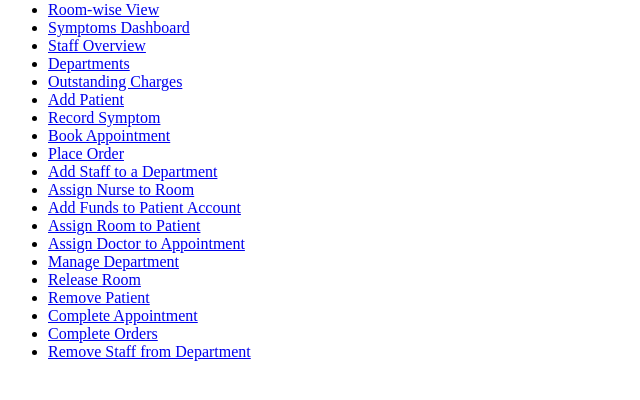
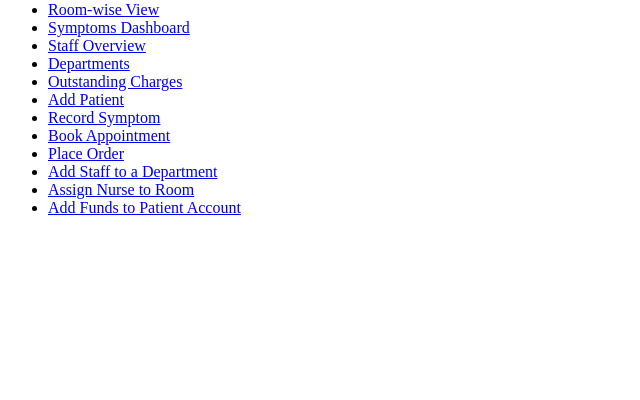
Before and after one commit to aashritha090909/phase4, a Django app: page /user/ in a window 1280 px wide. Shown: the part 113-513 px from the top of the page, without its empty margins (0-640 px from the left). Run offline with Django 5.2, Linux system fonts and the light colour scheme.

Commit message:
Revert "Add the last eight procedures"
This reverts commit 8aa4f42b0b11e4b3ea7e5ce35c0cbe6619a85248.

```diff
--- a/user_app/templates/user_app/home.html
+++ b/user_app/templates/user_app/home.html
@@ -21,17 +21,6 @@
         <li><a href="{% url 'add_staff_to_dept' %}">Add Staff to a Department</a></li>
         <li><a href="{% url 'assign_nurse_to_room' %}">Assign Nurse to Room</a></li>
         <li><a href="{% url 'add_funds' %}">Add Funds to Patient Account</a></li>
-
-
-        <li><a href="{% url 'assign_room_to_patient' %}">Assign Room to Patient</a></li>
-        <li><a href="{% url 'assign_doctor_to_appointment' %}">Assign Doctor to Appointment</a></li>
-        <li><a href="{% url 'manage_department' %}">Manage Department</a></li>
-        <li><a href="{% url 'release_room' %}">Release Room</a></li>
-        <li><a href="{% url 'remove_patient' %}">Remove Patient</a></li>
-        <li><a href="{% url 'complete_appointment' %}">Complete Appointment</a></li>
-        <li><a href="{% url 'complete_orders' %}">Complete Orders</a></li>
-        <li><a href="{% url 'remove_staff_from_dept' %}">Remove Staff from Department</a></li>
-
     </ul>
 </body>
 </html>
--- a/user_app/urls.py
+++ b/user_app/urls.py
@@ -15,12 +15,4 @@ urlpatterns = [
     path("charges/", views.outstanding_charges, name="outstanding_charges"),
     path('add-funds/', views.add_funds_view, name='add_funds'),
     path('assign-nurse-to-room/', views.assign_nurse_to_room_view, name='assign_nurse_to_room'),
-    path('assign-room-to-patient/', views.assign_room_to_patient_view, name='assign_room_to_patient'),
-    path('assign-doctor-to-appointment/', views.assign_doctor_to_appointment_view, name='assign_doctor_to_appointment'),
-    path('manage-department/', views.manage_department_view, name='manage_department'),
-    path('release-room/', views.release_room_view, name='release_room'),
-    path('remove-patient/', views.remove_patient_view, name='remove_patient'),
-    path('remove-staff-from-dept/', views.remove_staff_from_dept_view, name='remove_staff_from_dept'),
-    path('complete-appointment/', views.complete_appointment_view, name='complete_appointment'),
-    path('complete-orders/', views.complete_orders_view, name='complete_orders'),
 ]
--- a/user_app/views.py
+++ b/user_app/views.py
@@ -294,255 +294,3 @@ def assign_nurse_to_room_view(request):
             context['error'] = f"Database error occurred: {e}"
 
     return render(request, 'user_app/assign_nurse_to_room.html', context)
-
-
-def assign_room_to_patient_view(request):
-    context = {}
-
-    if request.method == 'POST':
-        ip_ssn = request.POST.get('ssn')
-        ip_roomType = request.POST.get('room_type')
-
-        try:
-            ip_roomNumber = int(request.POST.get('room_number'))
-        except (ValueError, TypeError):
-            context['error'] = 'Room number must be a whole number'
-            return render(request, 'user_app/assign_room_to_patient.html', context)
-
-        if not ip_ssn or not ip_roomType:
-            context['error'] = 'All fields are required'
-            return render(request, 'user_app/assign_room_to_patient.html', context)
-
-        if len(ip_ssn) != 11:
-            context['error'] = 'SSN must be XXX-XX-XXXX format'
-            return render(request, 'user_app/assign_room_to_patient.html', context)
-
-        try:
-            with connection.cursor() as cursor:
-                cursor.callproc('assign_room_to_patient', [ip_ssn, ip_roomNumber, ip_roomType])
-                context['message'] = f'Patient {ip_ssn} assigned to room {ip_roomNumber}'
-
-        except Exception as e:
-            print(f"Database Error: {e}")
-            context['error'] = f"Error assigning room to patient. Details: {e}"
-
-    return render(request, 'user_app/assign_room_to_patient.html', context)
-
-
-def assign_doctor_to_appointment_view(request):
-    context = {}
-    if request.method == 'POST':
-        ip_patientId = request.POST.get('patient_id')
-        ip_apptDate = request.POST.get('appt_date')
-        ip_apptTime = request.POST.get('appt_time')
-        ip_doctorId = request.POST.get('doctor_id')
-
-        if not ip_patientId or not ip_apptDate or not ip_apptTime or not ip_doctorId:
-            context['error'] = 'All fields are required'
-            return render(request, 'user_app/assign_doctor_to_appointment.html', context)
-
-        if len(ip_patientId) != 11 or len(ip_doctorId) != 11:
-            context['error'] = 'SSNs must be XXX-XX-XXXX FORMAT'
-            return render(request, 'user_app/assign_doctor_to_appointment.html', context)
-
-        import re
-        if not re.match(r'^([01]\d|2[0-3]):([0-5]\d):([0-5]\d)$', ip_apptTime):
-            context['error'] = 'Time must be in 24-hour format (HH:MM:SS)'
-            return render(request, 'user_app/assign_doctor_to_appointment.html', context)
-
-        try:
-            with connection.cursor() as cursor:
-                cursor.callproc('assign_doctor_to_appointment', [ip_patientId, ip_apptDate, ip_apptTime, ip_doctorId])
-                context['message'] = f'Doctor {ip_doctorId} assigned to appointment'
-
-        except Exception as e:
-            print(f"Database Error: {e}")
-            if "maximum" in str(e).lower() or "3" in str(e):
-                context['error'] = f"Error: Maximum 3 doctors per appointment already reached"
-            elif "conflict" in str(e).lower() or "other patient" in str(e).lower():
-                context['error'] = f"Error: Doctor {ip_doctorId} has another appointment at this time"
-            else:
-                context['error'] = f"Error assigning doctor to appointment. Details: {e}"
-
-    return render(request, 'user_app/assign_doctor_to_appointment.html', context)
-
-
-def manage_department_view(request):
-    context = {}
-    if request.method == 'POST':
-        ip_ssn = request.POST.get('ssn')
-
-        try:
-            ip_deptId = int(request.POST.get('dept_id'))
-        except (ValueError, TypeError):
-            context['error'] = 'Department ID must be a whole number'
-            return render(request, 'user_app/manage_department.html', context)
-
-        if not ip_ssn:
-            context['error'] = 'All fields are required'
-            return render(request, 'user_app/manage_department.html', context)
-
-        if len(ip_ssn) != 11:
-            context['error'] = 'SSN must be XXX-XX-XXXX format'
-            return render(request, 'user_app/manage_department.html', context)
-
-        try:
-            with connection.cursor() as cursor:
-                cursor.callproc('manage_department', [ip_ssn, ip_deptId])
-                context['message'] = f'Staff {ip_ssn} set as manager of department {ip_deptId}'
-
-        except Exception as e:
-            print(f"Database Error: {e}")
-            context['error'] = f"Error managing department. Details: {e}"
-
-    return render(request, 'user_app/manage_department.html', context)
-
-
-def release_room_view(request):
-    context = {}
-    if request.method == 'POST':
-        ip_roomNumber = int(request.POST.get('room_number'))
-
-        if not ip_roomNumber:
-            context['error'] = 'Room is required'
-            return render(request, 'user_app/release_room.html', context)
-
-        try:
-            ip_roomNumber = int(ip_roomNumber)
-        except (ValueError, TypeError):
-            context['error'] = 'Room number must be a whole number'
-            return render(request, 'user_app/release_room.html', context)
-
-        if ip_roomNumber <= 0:
-            context['error'] = 'Room number must be positive'
-            return render(request, 'user_app/release_room.html', context)
-
-        try:
-            with connection.cursor() as cursor:
-                cursor.callproc('release_room', [ip_roomNumber])
-                context['message'] = f'Room {ip_roomNumber} released'
-
-        except Exception as e:
-            print(f"Database Error: {e}")
-            context['error'] = f"Error releasing room. Details: {e}"
-
-    return render(request, 'user_app/release_room.html', context)
-
-
-def remove_patient_view(request):
-    context = {}
-    if request.method == 'POST':
-        ip_ssn = request.POST.get('ssn')
-
-        if not ip_ssn:
-            context['error'] = 'SSN is required'
-            return render(request, 'user_app/remove_patient.html', context)
-
-        if len(ip_ssn) != 11:
-            context['error'] = 'SSN must be XXX-XX-XXXX format'
-            return render(request, 'user_app/remove_patient.html', context)
-
-        try:
-            with connection.cursor() as cursor:
-                cursor.callproc('remove_patient', [ip_ssn])
-                context['message'] = f'Patient {ip_ssn} removed'
-
-        except Exception as e:
-            print(f"Database Error: {e}")
-            context['error'] = f"Error removing patient. Details: {e}"
-
-    return render(request, 'user_app/remove_patient.html', context)
-
-
-def remove_staff_from_dept_view(request):
-    context = {}
-    if request.method == 'POST':
-        ip_ssn = request.POST.get('ssn')
-
-        try:
-            ip_deptId = int(request.POST.get('dept_id'))
-        except (ValueError, TypeError):
-            context['error'] = 'Department ID must be a whole number'
-            return render(request, 'user_app/remove_staff_from_dept.html', context)
-
-        required_fields = [ip_ssn]
-        if not ip_ssn or not ip_deptId :
-            context['error'] = 'All fields are required'
-            return render(request, 'user_app/remove_staff_from_dept.html', context)
-
-        if len(ip_ssn) != 11:
-            context['error'] = 'SSN must be XXX-XX-XXXX format'
-            return render(request, 'user_app/remove_staff_from_dept.html', context)
-
-        try:
-            with connection.cursor() as cursor:
-                cursor.callproc('remove_staff_from_dept', [ip_ssn, ip_deptId])
-                context['message'] = f'Staff {ip_ssn} removed from department {ip_deptId}'
-
-        except Exception as e:
-            print(f"Database Error: {e}")
-            context['error'] = f"Error removing staff from department. Details: {e}"
-
-    return render(request, 'user_app/remove_staff_from_dept.html', context)
-
-
-def complete_appointment_view(request):
-    context = {}
-    if request.method == 'POST':
-        ip_patientId = request.POST.get('patient_id')
-        ip_apptDate = request.POST.get('appt_date')
-        ip_apptTime = request.POST.get('appt_time')
-
-        required_fields = [ip_patientId, ip_apptDate, ip_apptTime]
-        if not ip_patientId or not ip_apptDate or not ip_apptTime:
-            context['error'] = 'All fields are required'
-            return render(request, 'user_app/complete_appointment.html', context)
-
-        if len(ip_patientId) != 11:
-            context['error'] = 'PatientID must be XXX-XX-XXXX format'
-            return render(request, 'user_app/complete_appointment.html', context)
-
-        import re
-        if not re.match(r'^([01]\d|2[0-3]):([0-5]\d):([0-5]\d)$', ip_apptTime):
-            context['error'] = 'Time must be in 24-hour format (HH:MM:SS)'
-            return render(request, 'user_app/complete_appointment.html', context)
-
-        try:
-            with connection.cursor() as cursor:
-                cursor.callproc('complete_appointment', [ip_patientId, ip_apptDate, ip_apptTime])
-                context['message'] = f'Appointment completed for patient {ip_patientId}'
-
-        except Exception as e:
-            print(f"Database Error: {e}")
-            context['error'] = f"Error completing appointment. Details: {e}"
-
-    return render(request, 'user_app/complete_appointment.html', context)
-
-
-def complete_orders_view(request):
-    context = {}
-    if request.method == 'POST':
-        try:
-            ip_num_orders = int(request.POST.get('num_orders'))
-        except (ValueError, TypeError):
-            context['error'] = 'Number of orders must be a whole number'
-            return render(request, 'user_app/complete_orders.html', context)
-
-        if not ip_num_orders:
-            context['error'] = 'Number of orders is required'
-            return render(request, 'user_app/complete_orders.html', context)
-
-        if ip_num_orders < 1:
-            context['error'] = 'Number of orders must be at least 1'
-            return render(request, 'user_app/complete_orders.html', context)
-
-        try:
-            with connection.cursor() as cursor:
-                cursor.callproc('complete_orders', [ip_num_orders])
-                context['message'] = f'Completed {ip_num_orders} order(s)'
-
-        except Exception as e:
-            print(f"Database Error: {e}")
-            context['error'] = f"Error completing orders. Details: {e}"
-
-    return render(request, 'user_app/complete_orders.html', context)
```
Also changed, not shown: user_app/templates/user_app/assign_doctor_to_appointment.html (deleted, +0 -48 lines), user_app/templates/user_app/assign_room_to_patient.html (deleted, +0 -40 lines), user_app/templates/user_app/complete_appointment.html (deleted, +0 -41 lines), user_app/templates/user_app/complete_orders.html (deleted, +0 -29 lines), user_app/templates/user_app/manage_department.html (deleted, +0 -35 lines), user_app/templates/user_app/release_room.html (deleted, +0 -27 lines), user_app/templates/user_app/remove_patient.html (deleted, +0 -27 lines), user_app/templates/user_app/remove_staff_from_dept.html (deleted, +0 -32 lines).
